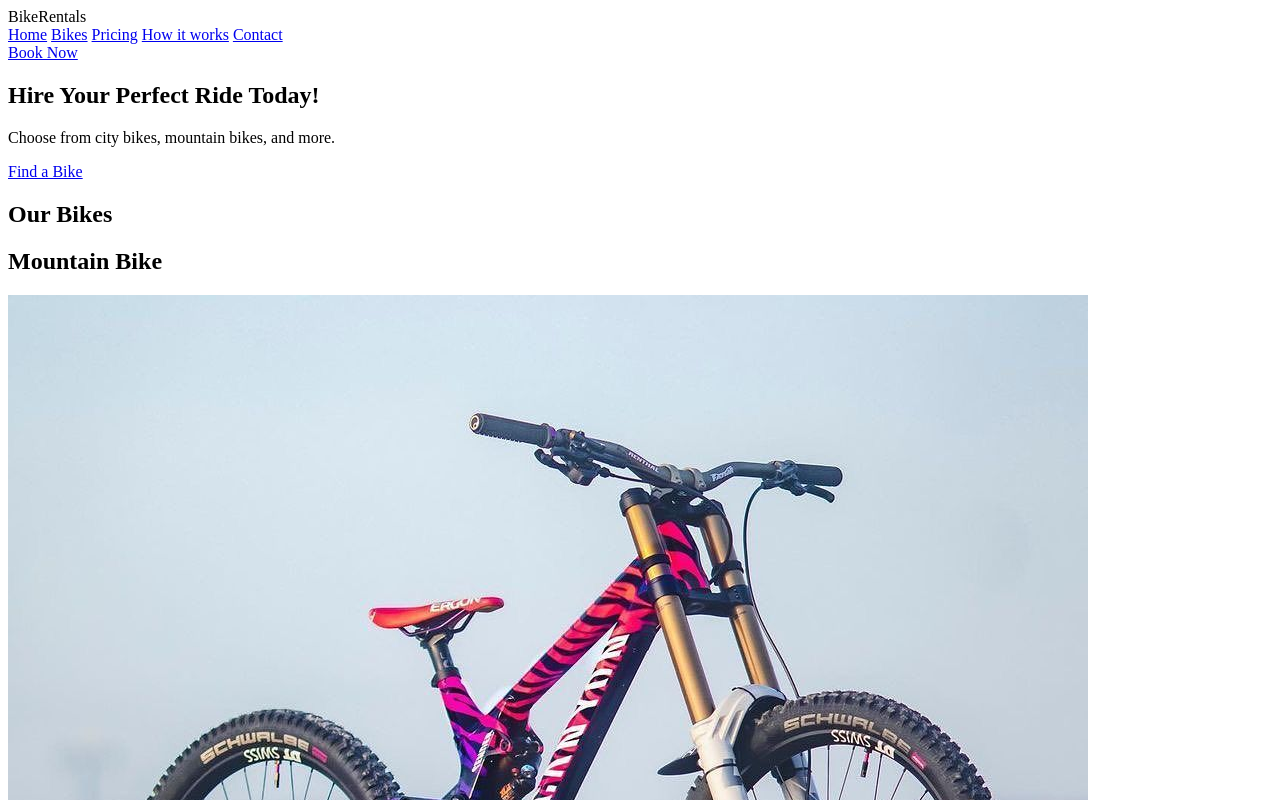
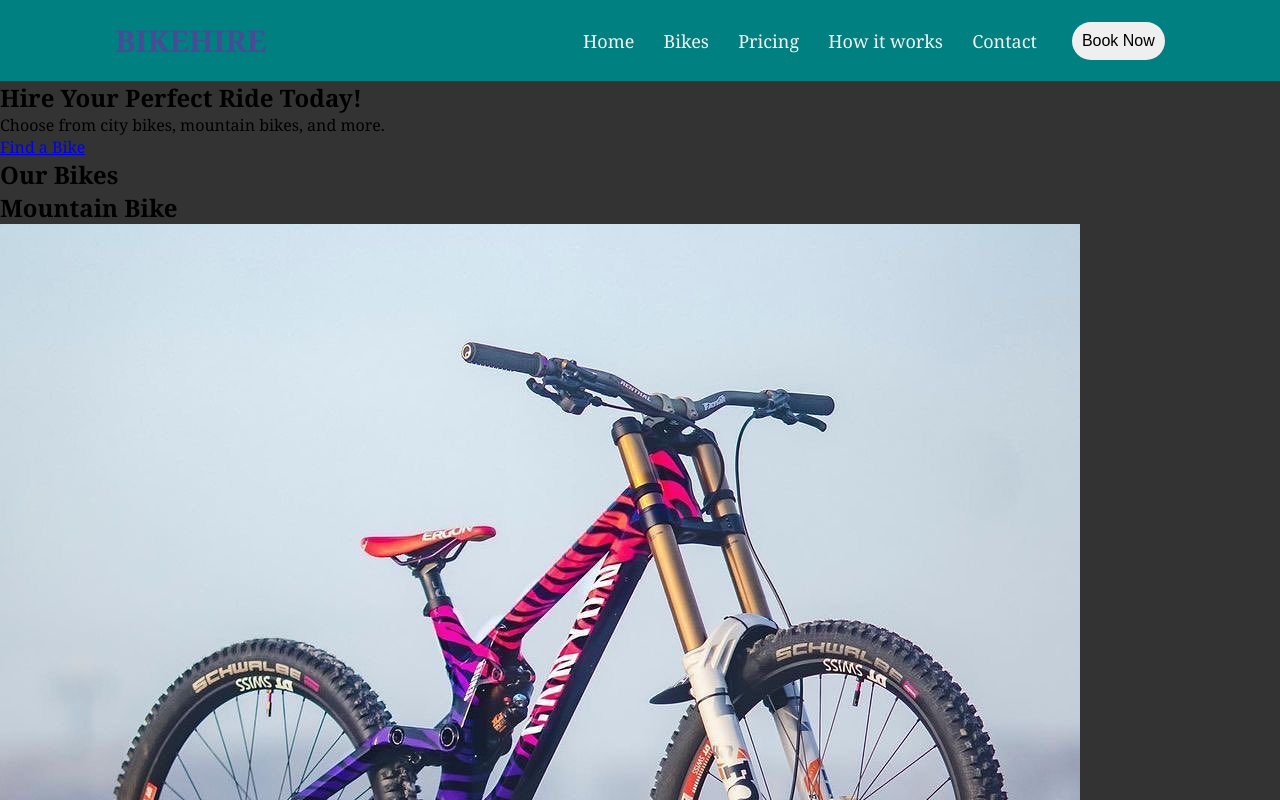
Before and after one commit to Hillary90/Ride_right_app, a plain HTML site: page index.html in a window 1280 px wide. Shown: the top 800 px of the page. Drawn offline with Linux system fonts and the light colour scheme.

Commit message:
initial commit

```diff
--- a/index.html
+++ b/index.html
@@ -11,18 +11,16 @@
 </head>
 <body>
   <!-- Header -->
-  <header class="main_header">
-    <div class="container">
-    <div class=#logo>BikeRentals</div>
-    <nav class="nav_list">
-      <a href="#">Home</a>
-      <a href="#">Bikes</a>
-      <a href="#">Pricing</a>
-      <a href="#">How it works</a>
-      <a href="#">Contact</a>
-    </nav>
-    <a href="#" class="btn">Book Now</a>
-    </div>
+  <header class="container">
+        <a href="#" class="logo">BikeHire</a>
+         <ul>
+          <li><a href="#">Home</a></li>
+          <li><a href="#">Bikes</a></li>
+          <li><a href="#">Pricing</a></li>
+          <li><a href="#">How it works</a></li>
+          <li><a href="#">Contact</a></li>
+         </ul>
+     <button type="button">Book Now</button>
   </header>
 
   <!-- Hero Section -->
--- a/style.css
+++ b/style.css
@@ -0,0 +1,63 @@
+*{
+    box-sizing: border-box;
+    margin: 0;
+    padding:0;
+
+}
+body {
+    font-family: Georgia, 'Times New Roman', Times, serif;
+    background-color: #333;
+}
+
+.container {
+    list-style: none;
+    background-color: teal;
+    display: flex;
+    align-items: center;
+    justify-content: flex-end;
+    padding: 20px 9%;
+}
+.logo {
+    margin-right: auto;
+    justify-content: flex-start;
+    font-size: 30px;
+    font-weight: 600;
+    text-decoration: none;
+    text-transform: uppercase;
+    color: #494b97;
+}
+.logo:hover{
+    background-color: azure;
+    border-radius: 10px;
+}
+li {
+    display:inline-block;
+
+}
+li a {
+    font-size:  18px;
+    color: whitesmoke;
+    font-weight: 400;
+    margin-right: 25px;
+    text-decoration: none;
+}
+li a:hover{
+    background-color: rgb(34, 32, 32);
+
+}
+button {
+    width: 900;
+    /* background-color: black; */
+    /* color: whitesmoke; */
+    font-size: 16px;
+    font-weight:400;
+    margin-left: 10px;
+    padding: 10px;
+    border: none;
+    border-radius: 10px;
+    cursor: pointer;
+    border-radius: 20px;
+}
+button:hover{
+    background-color:rgb(34, 32, 32);
+}
```
